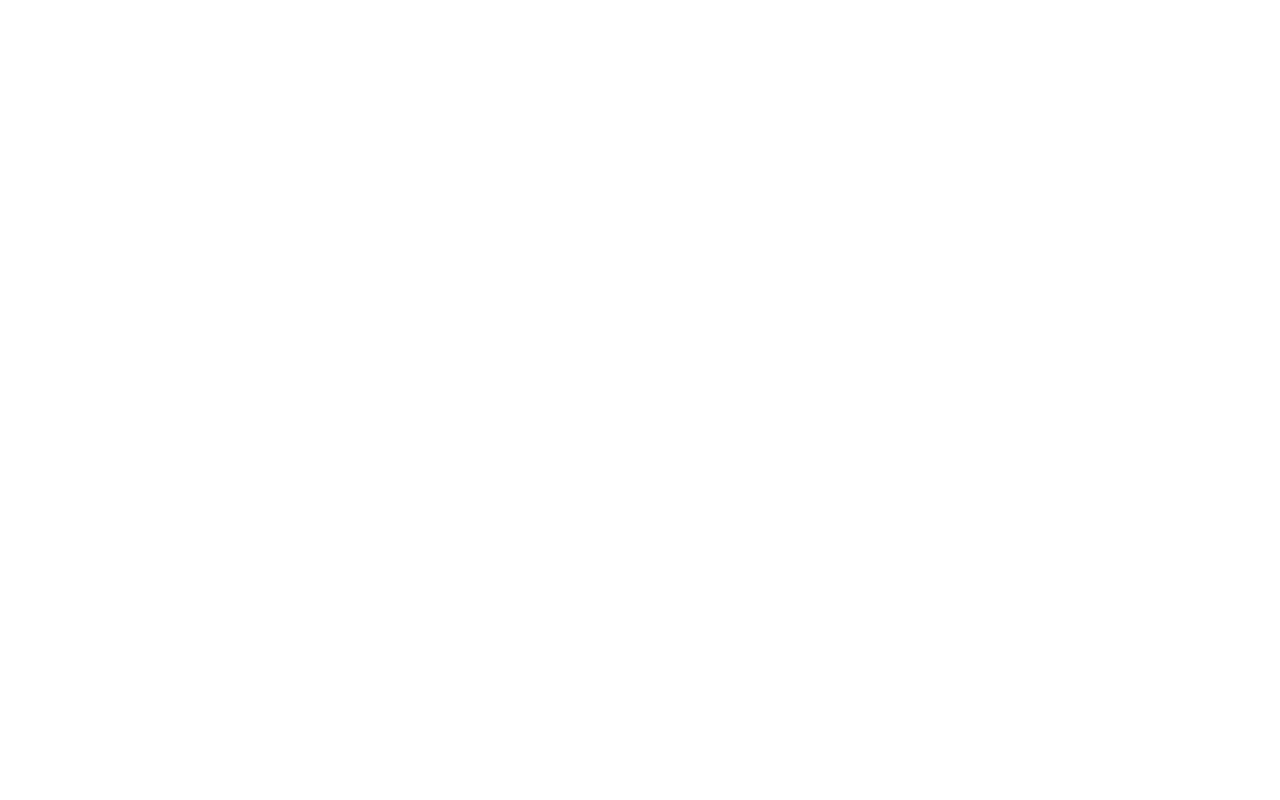
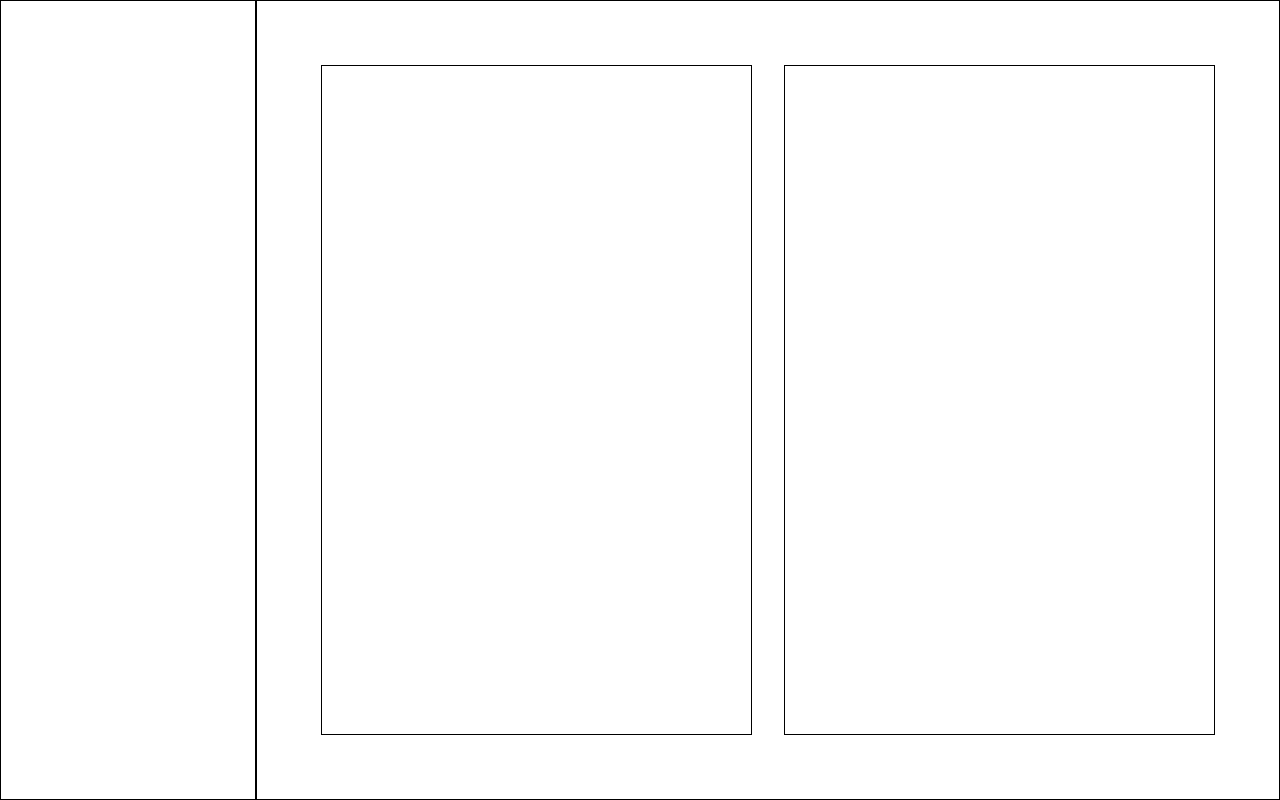
Before and after one commit to nathanielwjohnston/todo-list, a website built with webpack: page src/template.html in a window 1280 px wide. Built offline with nearby package versions, Linux system fonts and the light colour scheme.

Commit message:
Add basic page layout

```diff
--- a/src/styles.css
+++ b/src/styles.css
@@ -44,3 +44,34 @@
   font-family: Seravek, 'Gill Sans Nova', Ubuntu, Calibri, 'DejaVu Sans',
   source-sans-pro, sans-serif;
 }
+
+#main {
+  height: 100vh;
+  width: 100vw;
+  display: grid;
+  grid-template-columns: 1fr 4fr;
+  grid-template-rows: 1fr;
+}
+
+#main * {
+  border: 1px solid;
+}
+
+/* ==========================================================================
+  Sidebar
+  ========================================================================== */
+
+/* ==========================================================================
+  Content
+  ========================================================================== */
+
+#content {
+  padding: 3rem;
+  display: grid;
+  grid-template-columns: repeat(2, 1fr);
+  grid-template-rows: 1fr;
+}
+
+#task-list, #expanded-task-details {
+  margin: 1rem;
+}
--- a/src/template.html
+++ b/src/template.html
@@ -3,8 +3,15 @@
 <head>
   <meta charset="UTF-8">
   <meta name="viewport" content="width=device-width, initial-scale=1.0">
-  <title>Document</title>
+  <title>Todo List</title>
 </head>
 <body>
+  <div id="main">
+    <div id="sidebar"></div>
+    <div id="content">
+      <div id="task-list"></div>
+      <div id="expanded-task-details"></div>
+    </div>
+  </div>
 </body>
 </html>
```
